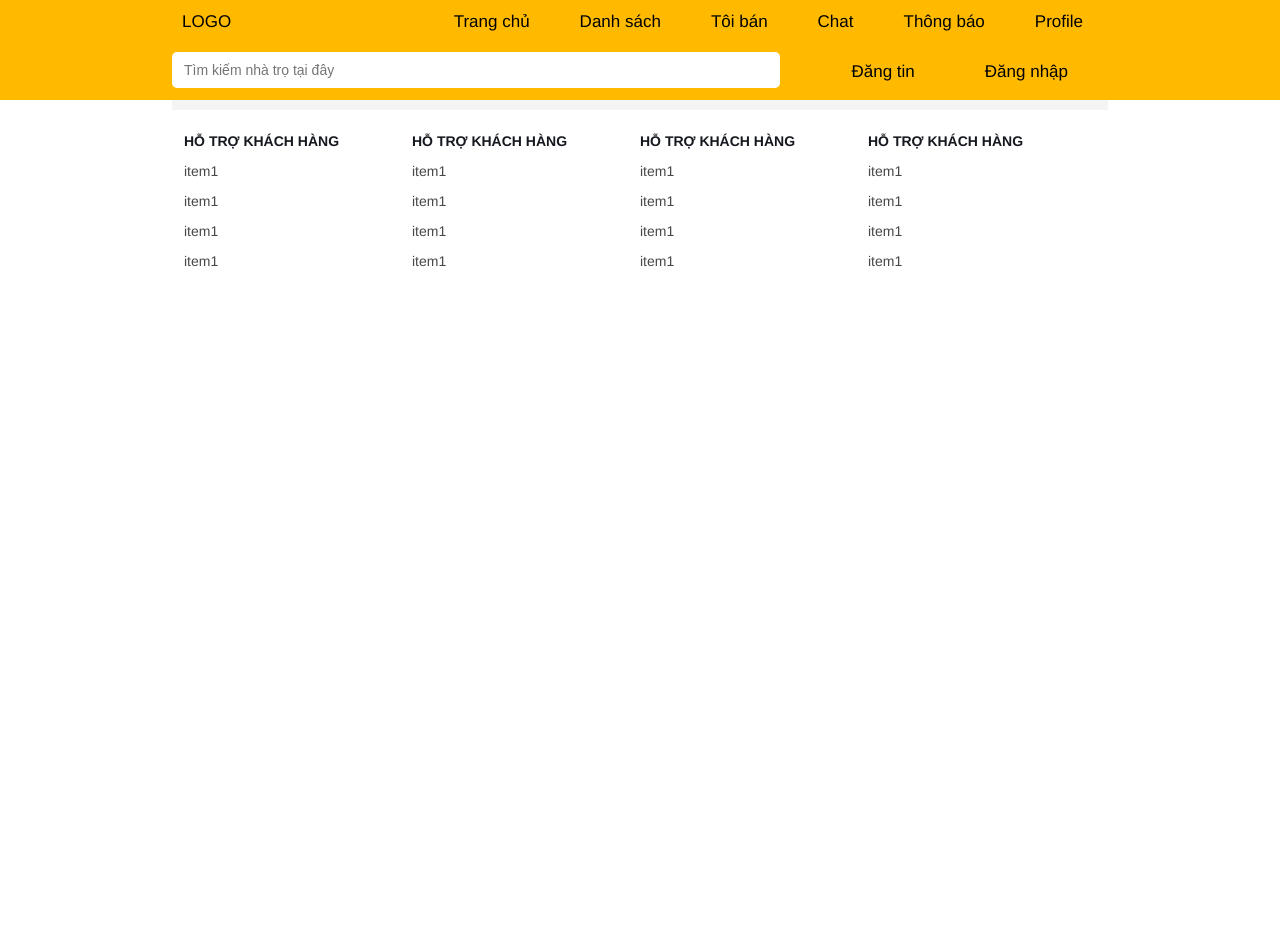
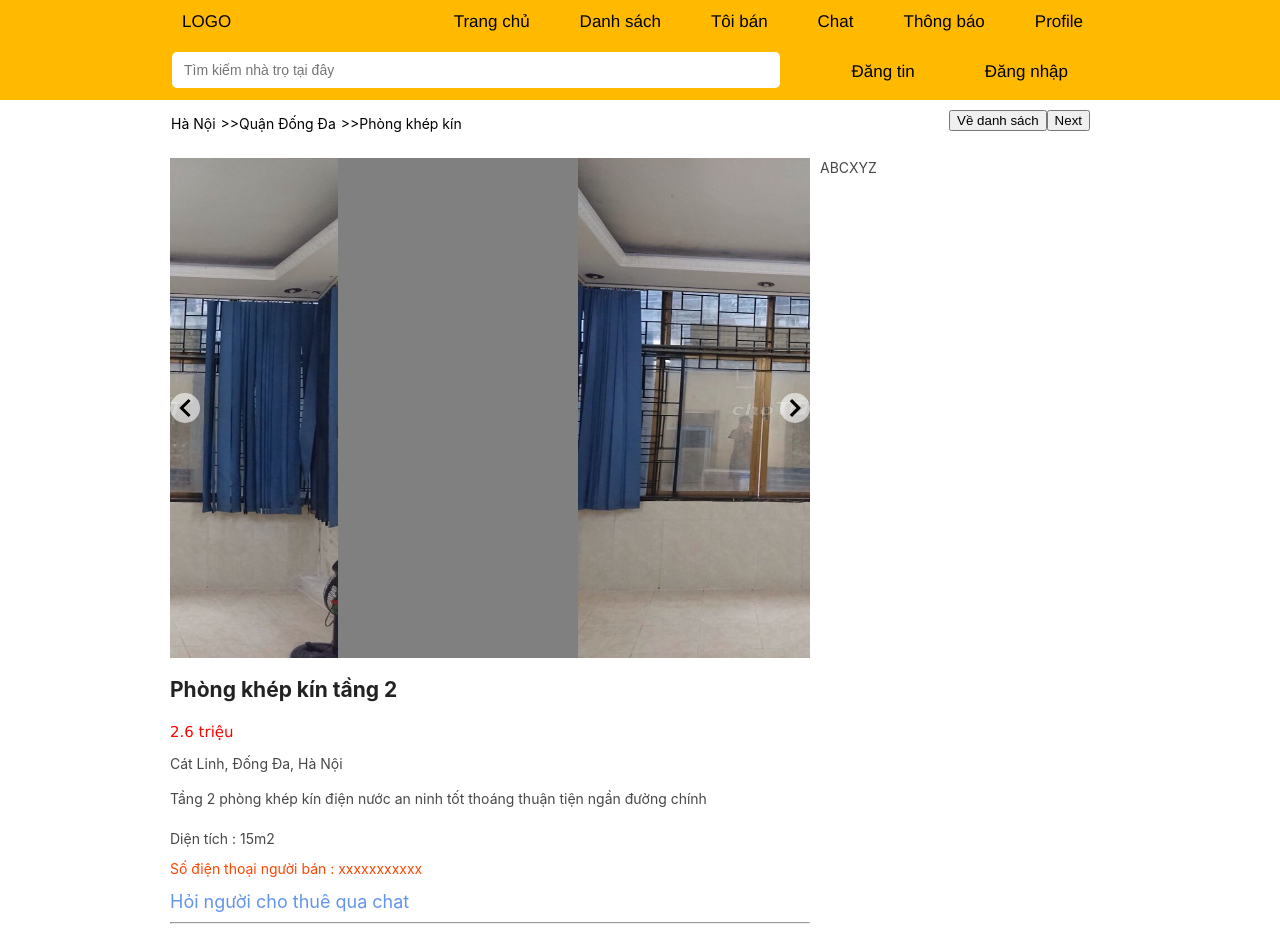
Before and after one commit to VuongTuanSon/Web-Project, a React (Create React App) app: page /DetailedItems in a window 1280 px wide. Shown: the top 950 px of the page. Before the commit the page ends 800 px from the top, so only its background shows below. Built offline with nearby package versions, Linux system fonts and the light colour scheme.

Commit message:
add detailedItems page

```diff
--- a/package.json
+++ b/package.json
@@ -6,7 +6,9 @@
     "@testing-library/jest-dom": "^5.11.5",
     "@testing-library/react": "^11.1.1",
     "@testing-library/user-event": "^12.2.0",
+    "bootstrap": "^4.5.3",
     "react": "^17.0.1",
+    "react-bootstrap": "^1.4.0",
     "react-dom": "^17.0.1",
     "react-multi-carousel": "^2.5.5",
     "react-router-dom": "^5.2.0",
--- a/src/App.js
+++ b/src/App.js
@@ -11,6 +11,7 @@ import Footer from './footerComponents/footer';
 import HomePage from './pages/homePage';
 import SlideShow from './pages/slideShow';
 import Products from './pages/products';
+import DetailedItems from './pages/detailedItems'
 import './assets/default.css'
 
 function App() {
@@ -21,6 +22,7 @@ function App() {
               <Route exact path='/' component={SlideShow} />
               <Route exact path='/' component={HomePage} />
               <Route exact path='/Products' component={Products} />
+              <Route exact path='/DetailedItems' component={DetailedItems} />
               <Footer />
     </div>
     </Router>
--- a/src/assets/default.css
+++ b/src/assets/default.css
@@ -263,3 +263,101 @@ footer {
     padding: 16px;
     text-decoration: none;
 }
+.accessRow {
+    margin-bottom: 10px;
+    overflow: auto;
+}
+.accessRowItemsRight {
+    float: right;
+    outline: none;
+    display: inline-block;
+    border: 0;
+    padding-top:10px;
+}
+.accessRowItemsRightIn {
+    float: right;
+    padding-top:10px;
+    padding-right:30px;
+}
+ol
+{
+    padding-left:11px;
+}
+.divider::before
+{
+    content:">>";
+}
+.clearList li {
+    display: inline-block;
+    list-style-type: none;
+    padding-right:5px;
+}
+.container
+{
+    display:flex;
+}
+.col1
+{
+    padding-left:10px;
+    width:66.67%;
+}
+.col2
+{
+    padding-left:10px;
+}
+.item-img {
+    display: flex;
+    align-items: center;
+    justify-content: center;
+    background-size: cover;
+    height: 500px;
+    object-fit: cover;
+    background-color:grey;
+}
+.detailed-price {
+    color: red;
+    font-size: 15px;
+    font-family: Verdana,Arial,sans-serif;
+}
+.item-title {
+    margin: 3 3 0 0;
+    font-weight: bold;
+    font-stretch: normal;
+    font-style: normal;
+    line-height: 1.41;
+    letter-spacing: normal;
+    color: #222222;
+}
+.item-location
+{
+    padding-top:10px;
+}
+.item-description
+{
+    padding-top:15px;
+    padding-bottom:20px;
+}
+.item-area
+{
+    padding-bottom:10px;
+}
+.phoneSeller
+{
+    color : orangered;
+    padding-bottom:10px;
+}
+.chat-item
+{
+    font-size:18px;
+    color:cornflowerblue;
+}
+.contact-help {
+    padding-top: 20px;
+    padding-bottom: 30px;
+    font-size: 15px;
+    font-style: italic;
+}
+.contact-cskh
+{
+    color:blue;
+}
--- /dev/null
+++ b/src/pages/detailedItems.js
@@ -0,0 +1,59 @@
+
+import {
+    NavLink,
+    Link
+} from 'react-router-dom';
+import {Slide} from 'react-slideshow-image';
+
+import item1 from './images/item1.jpg'
+function DetailedItems() {
+    return (
+        <div className="ekvnxp">
+            <div className="accessRow">
+                <NavLink className="accessRowItemsRightIn" to="" ><button type="button">Next</button></NavLink>
+                <NavLink className="accessRowItemsRight" to="/Products" >
+                    <button type="button">Về danh sách</button></NavLink>
+                <ol className="clearList">
+                    <li><NavLink to="">Hà Nội</NavLink></li>
+                    <li><NavLink className="divider" to="">Quận Đống Đa</NavLink></li>
+                    <li><NavLink className="divider" to="">Phòng khép kín</NavLink></li>
+                </ol>
+            </div>
+            <div className="container">
+                <div className="col1">
+                    <Slide>
+                        <div className="item-img">
+                            <img src={item1} width="400" height="500"/>
+                        </div>
+                        <div className="item-img">
+                            <img src={item1} width="400" height="500" />
+                        </div>
+                        <div className="item-img">
+                            <img src={item1} width="400" height="500" />
+                        </div>
+                        <div className="item-img">
+                            <img src={item1} width="400" height="500" />
+                        </div>
+                    </Slide>
+                    <div>
+                        <h2 className="item-title">Phòng khép kín tầng 2</h2>
+                        <span className="detailed-price">2.6 triệu</span>
+                        <div className="item-location">Cát Linh, Đống Đa, Hà Nội</div>
+                        <div className="item-description">Tầng 2 phòng khép kín điện nước an ninh tốt thoáng thuận tiện ngần đường chính</div>
+                        <div className="item-area">Diện tích : 15m2</div>
+                        <div className="phoneSeller">Số điện thoại người bán : xxxxxxxxxxx</div>
+                        <div><NavLink to="" className="chat-item">Hỏi người cho thuê qua chat</NavLink></div>
+                    </div>
+                    <hr/>
+                    <div className="contact-help">
+                        Tin đăng này đã được kiểm duyệt. Nếu có vấn đề gì vui lòng <NavLink className="contact-cskh" to="">liên lạc</NavLink> với bộ phận CSKH.
+                    </div>
+                </div>
+                <div className="col2">
+                    ABCXYZ
+                </div>
+            </div>
+        </div>
+    );
+}
+export default DetailedItems;
```
Also changed, not shown: src/pages/images/item1.jpg (added), 1 other file (tests, documents, lock files or other folders).
